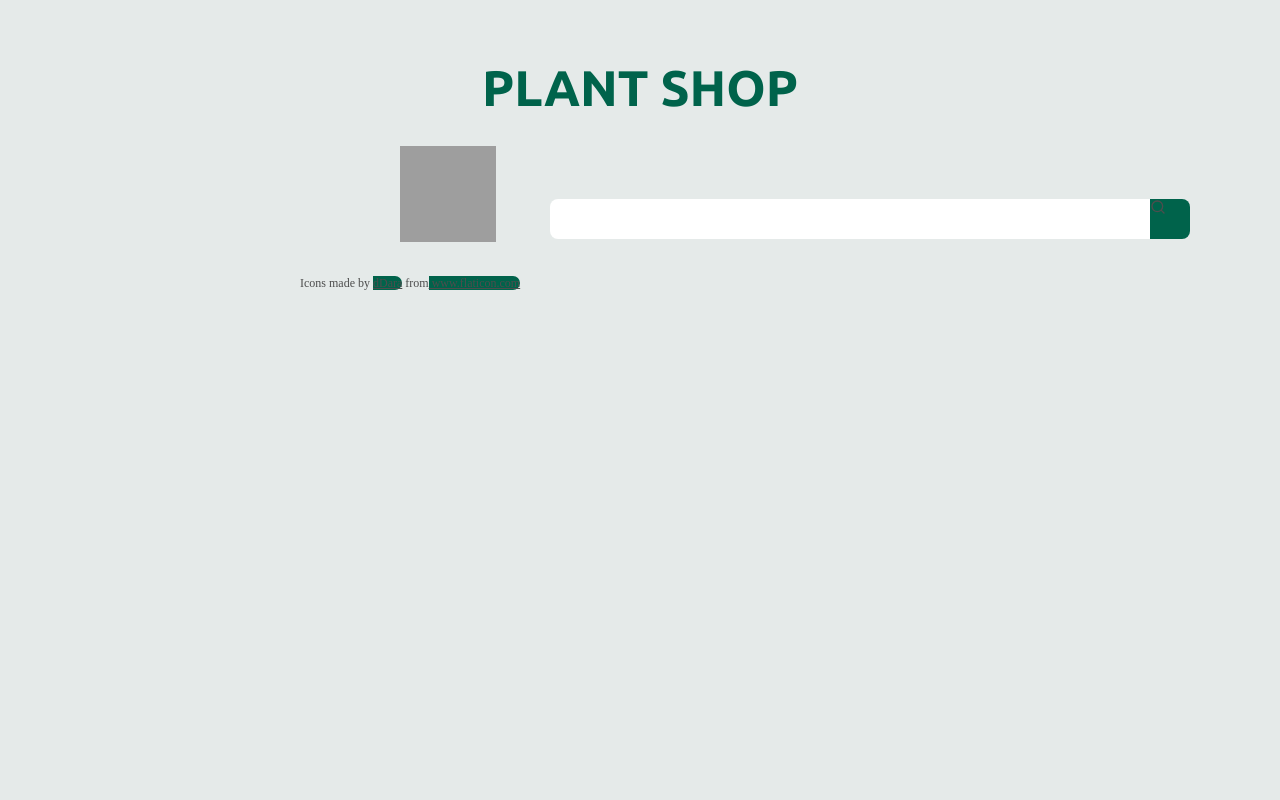
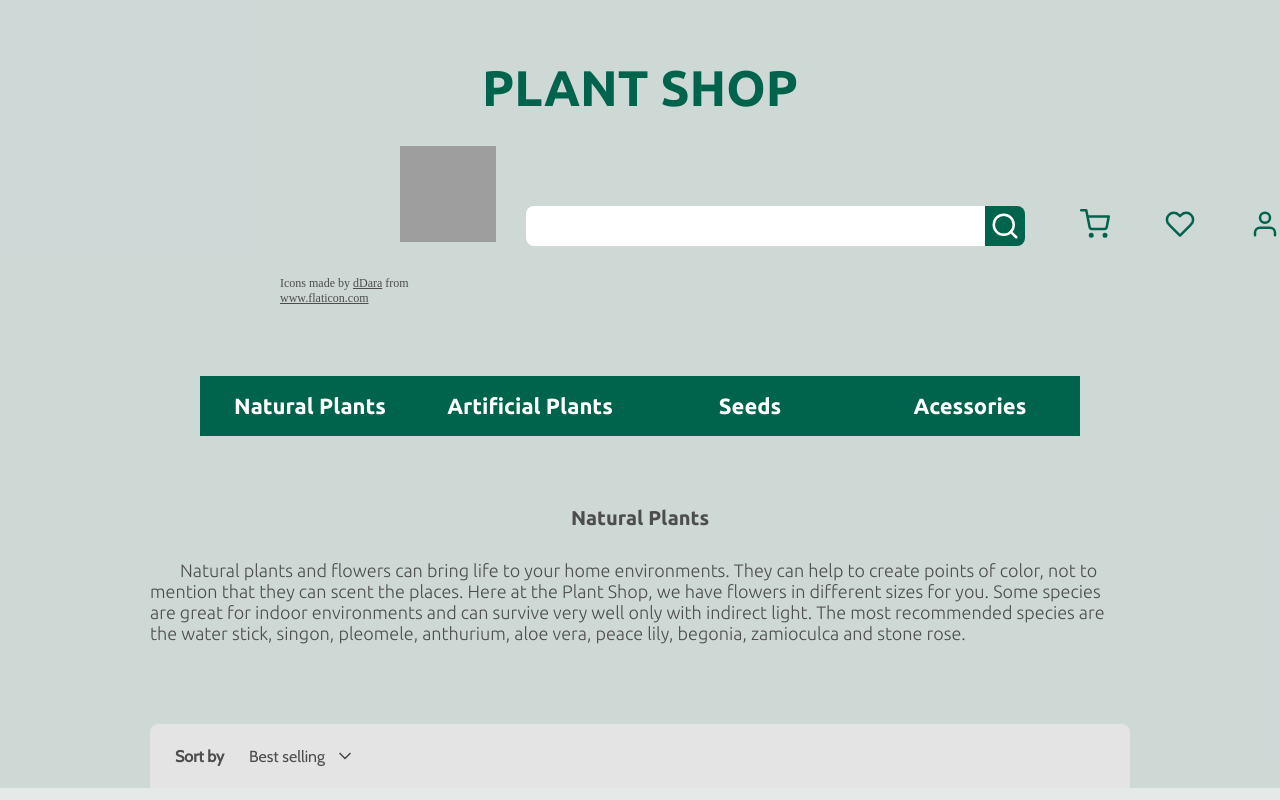
Before and after one commit to joaooujdq/plantShop, a React (Create React App) app in the folder web/: page /shop in a window 1280 px wide. Built offline with nearby package versions, Linux system fonts and the light colour scheme; grey boxes are pictures that could not be loaded.

Commit message:
adicionando elementos do body da pagina

```diff
--- a/web/src/App.css
+++ b/web/src/App.css
@@ -1,6 +1,7 @@
 :root {
     --primary-color: #00634b;
     --text-color: #4d4d4d;
+
   }
 
   * {
@@ -16,3 +17,7 @@
     -webkit-font-smoothing: antialiased;
     background-color: rgba(5, 57, 45, 0.1);
   }
+  header {
+    -webkit-font-smoothing: antialiased;
+    background-color: rgba(5, 57, 45, 0.1);
+  }
--- a/web/src/pages/Shop/index.tsx
+++ b/web/src/pages/Shop/index.tsx
@@ -1,7 +1,7 @@
 import React from 'react';
 import './styles.css';
 import plant from '../../assets/plant.svg';
-import { FiSearch } from 'react-icons/fi';
+import { FiSearch, FiShoppingCart, FiHeart, FiUser, FiChevronDown } from 'react-icons/fi';
 import { Link } from 'react-router-dom';
 
 const Shop: React.FC = () => {
@@ -14,25 +14,57 @@ const Shop: React.FC = () => {
             <div id="reference">
                <img src={plant} alt="Logo"/>
             <div >
-            Icons made by <a href="https://www.flaticon.com/free-icon/green-tea_1087420"
+            Icons made by <a target="_blank" href="https://www.flaticon.com/free-icon/green-tea_1087420"
             title="dDara">dDara</a> from
-            <a href="https://www.flaticon.com/" title="Flaticon"> www.flaticon.com</a>
+            <a target="_blank" href="https://www.flaticon.com/" title="Flaticon"> www.flaticon.com</a>
             </div>
             </div>
-
-
             <input type="text"/>
-            <Link to="../page-home">
+            <Link to="/" id="searchButton">
             <span>
-                <FiSearch/>
+                <FiSearch id="fiSearch"/>
             </span>
             </Link>
+            <Link to="/" id="userButtons">
+                <FiShoppingCart id="userIcons"/>
+            </Link>
+            <Link to="/" id="userButtons">
+                <FiHeart id="userIcons"/>
+            </Link>
+            <Link to="/" id="userButtons">
+                <FiUser id="userIcons"/>
+            </Link>
             </div>
-
-
          </header>
          <body>
+        <div id="productsMenuBar">
 
+            <button className="productsMenuButton" id="npButton">
+             Natural Plants</button>
+         <button className="productsMenuButton" id="apbutton">
+             Artificial Plants</button>
+         <button className="productsMenuButton" id="seedsButton">
+             Seeds</button>
+         <button className="productsMenuButton" id="acessoriesButton">
+             Acessories</button>
+         </div>
+         <h2>Natural Plants</h2>
+         <h3> <span className="tab"/> Natural plants and flowers can bring life
+         to your home environments. They can help to create points of color, not
+         to mention that they can scent the places. Here at the Plant Shop, we
+         have flowers in different sizes for you. Some species are great for
+         indoor environments and can survive very well only with indirect light.
+         The most recommended species are the water stick, singon, pleomele,
+         anthurium, aloe vera, peace lily, begonia, zamioculca and stone rose.
+         </h3>
+         <div id="productsContainer">
+             <div id="sortingBar">
+                 <h4>Sort by</h4>
+                 <button>Best selling
+                     <FiChevronDown id="FiChevronDown"/>
+                 </button>
+             </div>
+         </div>
          </body>
          </div>
      </div>
--- a/web/src/pages/Shop/styles.css
+++ b/web/src/pages/Shop/styles.css
@@ -5,11 +5,12 @@
     justify-content: center;
     padding-top: 59px;
     color: var(--primary-color);
-    font-family: Ubuntu;
+    font-family: Ubuntu, sans-serif;
     font-style: normal;
     font-weight: bold;
     font-size: 50px;
 }
+
 
 
 
@@ -22,7 +23,7 @@
 #page-shop .content header #gridSearchBar #reference div{
     font-size: 12px;
     padding-top: 30px;
-    padding-left: 300px;
+    padding-left: 280px;
 }
 
 #page-shop .content header #gridSearchBar{
@@ -40,16 +41,107 @@
     font-size: inherit;
     padding-left : 10px;
 }
-#page-shop .content header #gridSearchBar a {
+#page-shop .content header #gridSearchBar #searchButton {
     background-color: var(--primary-color);
     height: 40px;
     width: 40px;
     border-radius: 0px 8px 8px 0px;
 }
 
-#page-shop .content header #gridSearchBar a span FiSearch{
-    color: #FFF;
+#page-shop .content header #gridSearchBar #searchButton span #fiSearch{
+    stroke: #fff;
+    height: 30px;
+    width: 30px;
+    margin: 5px;
+}
+
+#page-shop .content header #gridSearchBar #userButtons #userIcons{
+    stroke: var(--primary-color);
     height: 30px;
     width: 30px;
 
 }
+
+#page-shop .content header #gridSearchBar #userButtons{
+   margin-left: 55px;
+}
+
+#page-shop .content body #productsMenuBar{
+    display: flex;
+    flex-direction: row;
+    align-items: center;
+    justify-content: space-between;
+    height: 200px;
+    padding: 0px 200px 0px 200px;
+    background-color: 0;
+}
+
+#page-shop .content body #productsMenuBar .productsMenuButton {
+    background-color: var(--primary-color);
+    color: #fff;
+    width: 220px;
+    height: 60px;
+    border: 0;
+    font-family: Ubuntu, sans-serif;
+    font-weight: bold;
+    font-style: normal;
+    font-size: 22px;
+
+}
+
+#page-shop .content body h2{
+    display: flex;
+    justify-content: center;
+    font-family: Ubuntu, sans-serif;
+    font-style: normal;
+    font-size: 20px;
+}
+#page-shop .content body h3{
+    font-family: Ubuntu, sans-serif;
+    font-style: normal;
+    font-weight: normal;
+    font-size: 18px;
+    padding:30px 150px 0px 150px;
+}
+
+
+#page-shop .content body h3 .tab{
+    padding-left: 30px;
+}
+
+#page-shop .content body #productsContainer {
+    padding-top: 50px;
+    border-radius: 0px 8px 8px 0px;
+    padding: 80px 150px 0px 150px;
+}
+
+
+#page-shop .content body #productsContainer #sortingBar{
+    background-color: #e4e4e4;
+    height: 64px;
+    display: flex;
+    flex-direction: row;
+    align-items: center;
+    border-radius: 8px 8px 0px 0px;
+}
+
+#page-shop .content body #productsContainer #sortingBar h4{
+    padding-left: 25px;
+    font-family: Cabin, sans-serif;
+}
+
+#page-shop .content body #productsContainer #sortingBar button{
+    margin-left: 25px;
+    font-family: Cabin, sans-serif;
+    background: 0;
+    border: 0;
+    font-size: inherit;
+    display: flex;
+    align-items: center;
+}
+
+#page-shop .content body #productsContainer #sortingBar button #FiChevronDown{
+    margin-left: 10px;
+    height: 20px;
+    width: 20px;
+}
```
